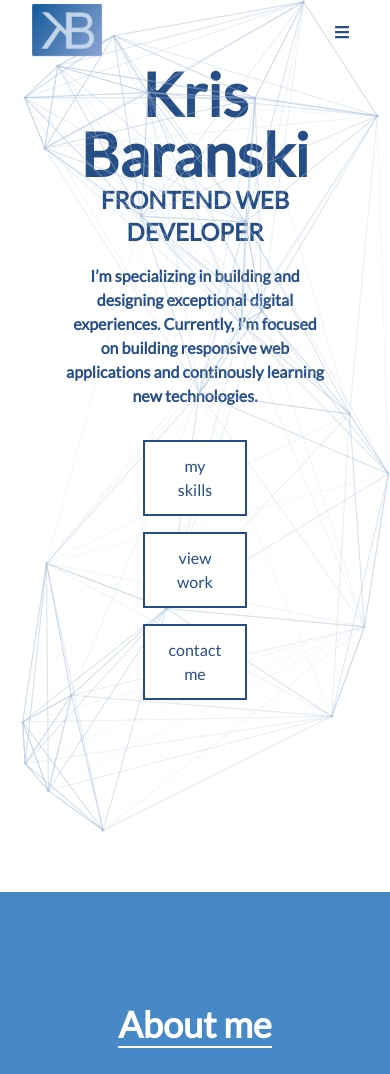
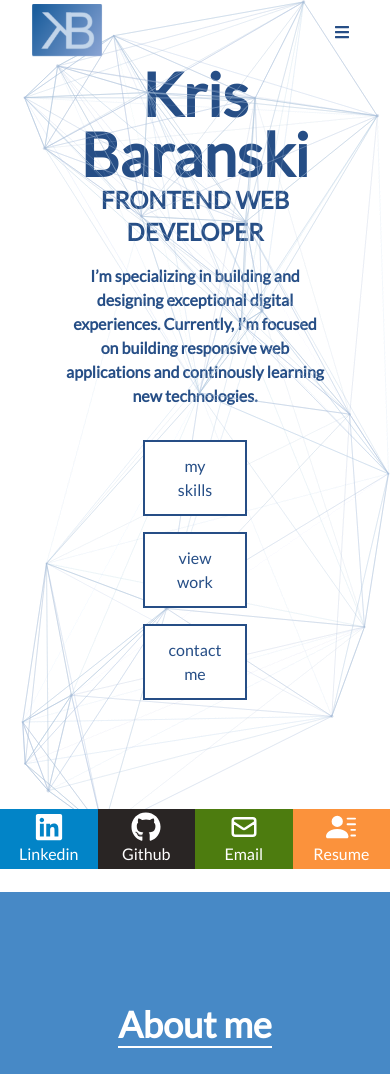
Before and after one commit to krisbaranski/portfolio, a React (Create React App) app: page / in a window 390 px wide. Shown: the top 1074 px of the page. Built offline with nearby package versions, Linux system fonts and the light colour scheme.

Commit message:
refactor: add responsive sideboard for mobile use

```diff
--- a/src/components/Sideboard.js
+++ b/src/components/Sideboard.js
@@ -7,6 +7,7 @@ import CV from '../assets/Baranski_CV_eng.pdf';
 const Sideboard = () => {
   return (
     <div>
+      {/* Desktop sideboard */}
       <div className="hidden sm:flex fixed flex-col top-[35%] left-0 z-50">
         <ul>
           <li className="w-[160px] h-[40px] flex justify-between items-center ml-[-100px] hover:ml-[-10px] duration-300 bg-sky-600">
@@ -49,6 +50,51 @@ const Sideboard = () => {
           </li>
         </ul>
       </div>
+
+      {/* Mobile sideboard */}
+      <div className="hidden max-sm:flex flex-row fixed w-screen items-end bottom-[-10px] z-50">
+        <div className="w-1/4 h-[60px] flex justify-center items-center mb-[-15px] hover:mb-[10px] duration-300  bg-sky-600">
+          <a
+            className="flex flex-col justify-between items-center w-full text-white"
+            target="_blank"
+            rel="noopener noreferrer"
+            href="https://www.linkedin.com/in/krisbaranski/?locale=en_US"
+          >
+            <FaLinkedin size={30} />
+            Linkedin
+          </a>
+        </div>
+        <div className="w-1/4 h-[60px] flex justify-center items-center mb-[-15px] hover:mb-[10px] duration-300 bg-stone-800">
+          <a
+            className="flex flex-col justify-between items-center w-full py-4 text-white"
+            target="_blank"
+            rel="noopener noreferrer"
+            href="https://github.com/krisbaranski"
+          >
+            <FaGithub size={30} />
+            Github
+          </a>
+        </div>
+        <div className="w-1/4 h-[60px] flex justify-center items-center mb-[-15px] hover:mb-[10px] duration-300 bg-lime-700">
+          <a
+            className="flex flex-col justify-between items-center w-full text-white"
+            href="mailto:mail@krisbaranski.com"
+          >
+            <HiOutlineMail size={30} /> Email
+          </a>
+        </div>
+        <div className="w-1/4 h-[60px] flex justify-center items-center mb-[-15px] hover:mb-[10px] duration-300  bg-orange-400">
+          <a
+            className="flex flex-col justify-between items-center w-full text-white"
+            target="_blank"
+            rel="noopener noreferrer"
+            href={CV}
+          >
+            <BsFillPersonLinesFill size={30} />
+            Resume
+          </a>
+        </div>
+      </div>
     </div>
   );
 };
```
